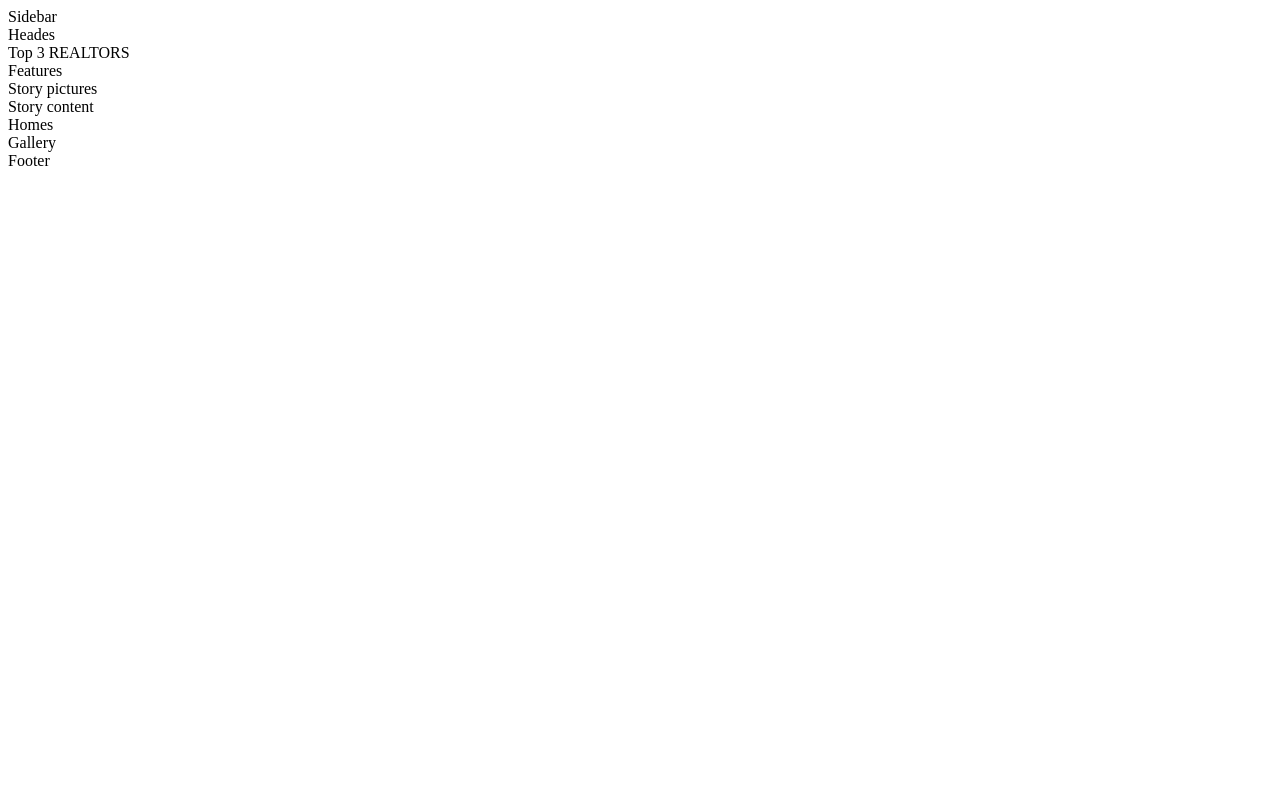
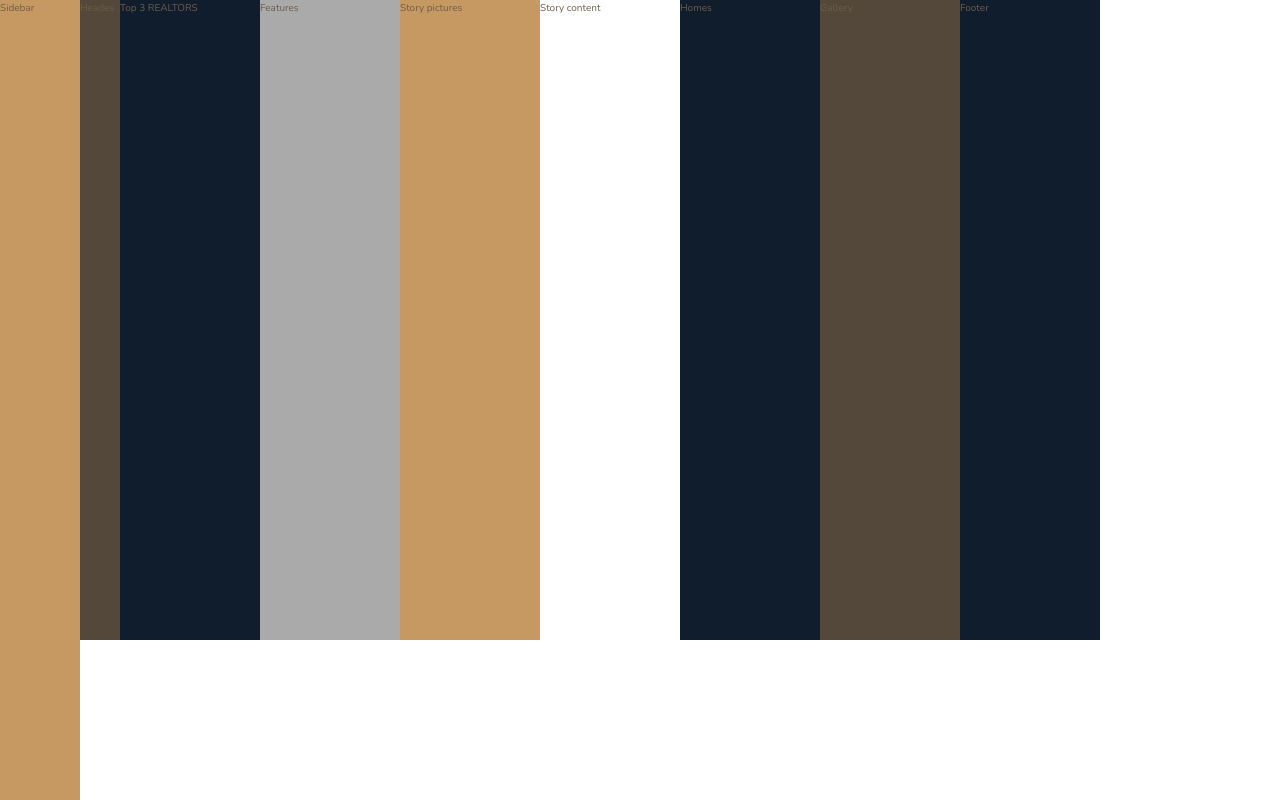
Before and after one commit to Emox87/nexter-properties, a website: page index.html in a window 1280 px wide. Shown: the top 800 px of the page. Drawn offline with nearby package versions, Linux system fonts and the light colour scheme; files that its build step writes are made by us from their sources.

Commit message:
Sass files update

```diff
--- a/package.json
+++ b/package.json
@@ -5,7 +5,7 @@
   "main": "index.js",
   "scripts": {
     "watch:sass": "node-sass sass/main.scss css/style.css -w",
-    "devserver": "live-server",
+    "devserver": "live-server --browser=firefox",
     "start": "npm-run-all --parallel devserver watch:sass",
     "compile:sass": "node-sass sass/main.scss css/style.comp.css",
     "prefix:css": "postcss --use autoprefixer -b 'last 10 versions' css/style.comp.css -o css/style.prefix.css",
--- a/sass/_base.scss
+++ b/sass/_base.scss
@@ -16,4 +16,23 @@ $font-display: 'Josefin Sans', sans-serif;
 
 *::before,
 *::after,
-* {}
+* {
+    margin: 0;
+    padding: 0;
+    box-sizing: inherit;
+}
+
+html {
+    box-sizing: border-box;
+    font-size: 62.5%; // 1rem = 10px
+    font-family: $font-primary;
+    color: $color-grey-dark-2;
+    font-weight: 300;
+    line-height: 1.6;
+}
+
+.container {
+    display: grid;
+    grid-template-rows: 80vh min-content 40vw repeat(3, min-content);
+    grid-template-columns: [sidebar-start] 8rem [sidebar-end full-start] 1fr [center-start] repeat(8, [col-start] minmax(min-content, 14rem) [col-end]) [center-end] 1fr [full-end];
+}
--- a/sass/_features.scss
+++ b/sass/_features.scss
@@ -0,0 +1,3 @@
+.features {
+    background-color: $color-grey-light-2;
+}
--- a/sass/_footer.scss
+++ b/sass/_footer.scss
@@ -0,0 +1,3 @@
+.footer {
+    background-color: $color-secondary;
+}
--- a/sass/_gallery.scss
+++ b/sass/_gallery.scss
@@ -0,0 +1,3 @@
+.gallery {
+    background-color: $color-grey-dark-1;
+}
--- a/sass/_header.scss
+++ b/sass/_header.scss
@@ -0,0 +1,3 @@
+.header {
+    background-color: $color-grey-dark-1;
+}
--- a/sass/_homes.scss
+++ b/sass/_homes.scss
@@ -0,0 +1,3 @@
+.homes {
+    background-color: $color-secondary;
+}
--- a/sass/_realtors.scss
+++ b/sass/_realtors.scss
@@ -0,0 +1,3 @@
+.realtors {
+    background-color: $color-secondary;
+}
--- a/sass/_sidebar.scss
+++ b/sass/_sidebar.scss
@@ -0,0 +1,5 @@
+.sidebar {
+    background-color: $color-primary;
+    grid-column: sidebar-start / sidebar-end;
+    grid-row: 1 / -1;
+}
--- a/sass/_story.scss
+++ b/sass/_story.scss
@@ -0,0 +1,9 @@
+.story {
+    &__pictures {
+        background-color: $color-primary;
+    }
+
+    &__content {
+        background-color: $color-grey-light-1;
+    }
+}
```
Also changed, not shown: css/style.css (added).
